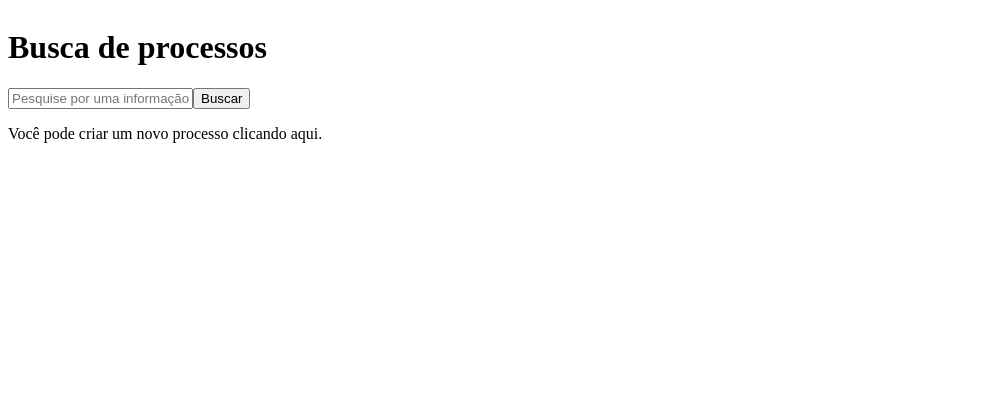
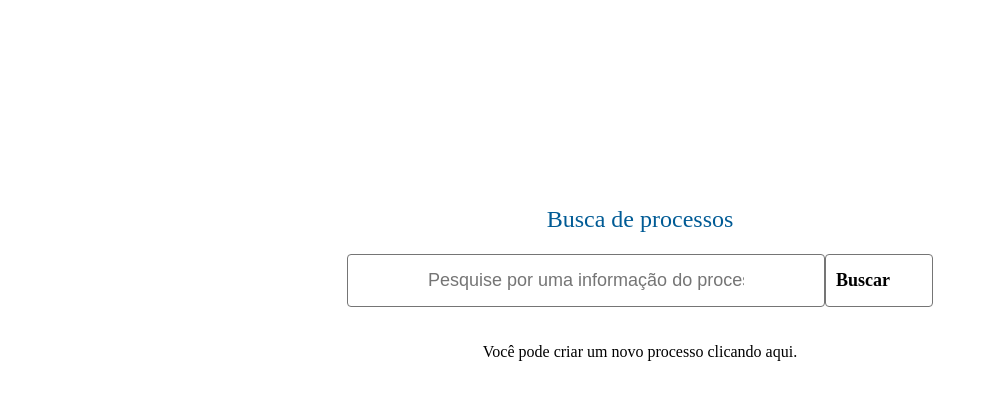
Before and after one commit to moncks/CrudProcessoReact, a React (Create React App) app: page / in a window 1280 px wide. Shown: the top 400 px of the page, without its empty margins (0-988 px from the left). Built offline with nearby package versions, Linux system fonts and the light colour scheme.

Commit message:
Finalização de tela busca processo

```diff
--- a/src/App.css
+++ b/src/App.css
@@ -1,4 +1,14 @@
-.App {
+#buscaProcessoPage {
   display: flex;
-  flex-direction: column;
+  flex-wrap: wrap;
+  flex-direction: row;
+  justify-content: center;
+  align-items: center;
+  padding-top: 5px;
+  padding-bottom: 20px;
 }
+
+.BotaoEstilo {
+  display: flex;
+  flex-wrap: wrap;
+}
--- a/src/App.jsx
+++ b/src/App.jsx
@@ -3,13 +3,46 @@ import './App.css';
 import Titulo from './components/home/Titulo';
 import Busca from './components/home/Busca';
 import Footer from './components/home/Footer';
+import Botao from './components/home/Botao';
 
 export default (props) => (
-  <div className="App">
-    <div>
-      <Titulo></Titulo>
-      <Busca>Buscar</Busca>
-      <Footer></Footer>
+  <div style={{ alignItems: 'center' }}>
+    <Titulo style={{ paddingTop: '15%' }}></Titulo>
+    <div id="buscaProcessoPage">
+      <Busca
+        // alignItems="center"
+        // padding="21px 4px"
+        // width="500px"
+        // color="#293E6A"
+        style={{
+          padding: '15px 80px',
+          alignItems: 'center',
+          borderRadius: '4px',
+          shadowRadius: '1px',
+          border: '1px solid #757575',
+          fontSize: '18px',
+          width: '25%',
+        }}
+      ></Busca>
+
+      <Botao
+        className="BotaoEstilo"
+        // alignItems="center"
+        // padding="21px 4px"
+        // width="6rem"
+        // color="#293E6A"
+        style={{
+          padding: '15px 10px',
+          alignItems: 'center',
+          borderRadius: '4px',
+          shadowRadius: '1px',
+          border: '1px solid #757575',
+          fontSize: '18px',
+        }}
+      >
+        Buscar
+      </Botao>
     </div>
+    <Footer></Footer>
   </div>
 );
--- /dev/null
+++ b/src/components/home/Botao.jsx
@@ -0,0 +1,9 @@
+import React, { Children } from 'react';
+
+export default (props) => {
+  return (
+    <div>
+      <button {...props}>Buscar</button>
+    </div>
+  );
+};
--- a/src/components/home/Busca.jsx
+++ b/src/components/home/Busca.jsx
@@ -1,13 +1,12 @@
 import React from 'react';
+import '../css/Busca.css';
 
 export default (props) => {
   return (
-    <div>
-      <input
-        type="text"
-        placeholder="Pesquise por uma informação do processo"
-      ></input>
-      <button onClick={props.busca}>{props.children}</button>
-    </div>
+    <input
+      type="text"
+      placeholder="Pesquise por uma informação do processo"
+      {...props}
+    ></input>
   );
 };
--- a/src/components/home/Titulo.jsx
+++ b/src/components/home/Titulo.jsx
@@ -3,7 +3,7 @@ import React from 'react';
 export default (props) => {
   return (
     <div>
-      <h1>Busca de processos</h1>
+      <h1 {...props}>Busca de processos</h1>
     </div>
   );
 };
--- a/src/index.css
+++ b/src/index.css
@@ -1,16 +1,53 @@
-body {
-  font-family: Arial, Helvetica, sans-serif;
-  font-weight: 300;
-  font-style: 1.4rem;
-  background-color: #444;
-  color: #fff;
+/* /headline/ */
+
+h1 {
+  font-family: Montserrat;
+  font-size: 24px;
+  font-weight: normal;
   text-align: center;
-  background: #232526;
-  background: -webkit-linear-gradient(to right, #414345, #232526);
-  background: linear-gradient(to right, #414345, #232526);
+  color: #005b95;
 }
 
-h1,
+/* /title/ */
+
 h2 {
-  font-weight: 300;
+  font-family: Montserrat;
+  font-size: 20px;
+  font-weight: normal;
+  color: #9e9e9e 87%;
 }
+
+/* /subtitle/ */
+
+h3 {
+  font-family: Montserrat;
+  font-size: 14px;
+  font-weight: bold;
+  color: #9e9e9e 87%;
+}
+
+/* /body/ */
+
+p {
+  font-family: Montserrat;
+  font-size: 16px;
+  font-weight: normal;
+  text-align: center;
+  color: #9e9e9e 54%;
+}
+
+/* /button label/ */
+
+button {
+  font-family: Montserrat;
+  font-size: 14px;
+  font-weight: bold;
+  color: #9e9e9e 38%;
+  background-color: white;
+  align-items: center;
+  border: 1px solid #757575;
+  box-shadow: 1px 0.5px #9e9e9e 38%;
+  padding: 21px 4px;
+  width: 6em;
+  border-radius: 3px;
+}
--- a/src/index.js
+++ b/src/index.js
@@ -1,6 +1,6 @@
 import React from 'react';
 import ReactDom from 'react-dom';
-
+import './index.css';
 import App from './App';
 
 ReactDom.render(<App></App>, document.getElementById('root'));
```
Also changed, not shown: src/components/css/Busca.css (added), 1 other file (tests, documents, lock files or other folders).
